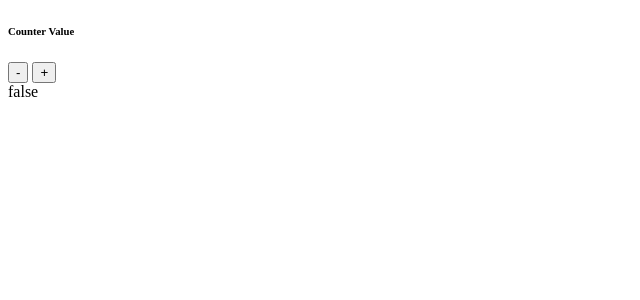
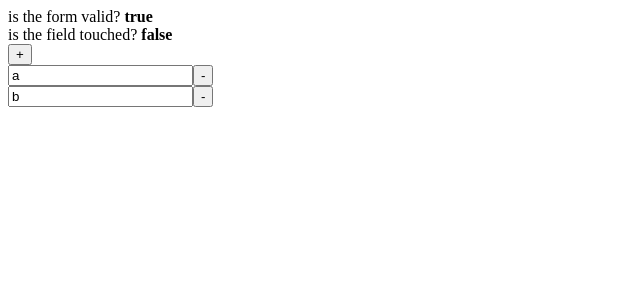
Before and after one commit to fernandosouza/angular-custom-field-demo, an Angular app: page / in a window 1280 px wide. Shown: the top 300 px of the page, without its empty margins (0-640 px from the left). Built offline with nearby package versions, Linux system fonts and the light colour scheme.

Commit message:
Finish demo

```diff
--- a/src/app/app.component.ts
+++ b/src/app/app.component.ts
@@ -3,10 +3,12 @@ import { Component } from '@angular/core';
 @Component({
   selector: 'app-root',
   template: `
+    <span>is the form valid? <b>{{ form.valid }}</b></span>
+    <br>
+    <span>is the field touched? <b>{{ field.touched | json }}</b></span>
     <form #form="ngForm" novalidade>
-      <app-counter-input name="counter" [max]="10" [min]="5" ngModel></app-counter-input>
+      <app-counter-input name="counter" #field="ngModel" [ngModel]="['a', 'b']"></app-counter-input>
     </form>
-    {{ form.valid }}
   `,
   styleUrls: ['./app.component.css']
 })
--- a/src/app/counter-input/counter-input.component.ts
+++ b/src/app/counter-input/counter-input.component.ts
@@ -1,26 +1,35 @@
-import { Component, OnInit, Input, forwardRef, OnChanges } from '@angular/core';
+import { Component, OnInit, Input, forwardRef, OnChanges, AfterViewChecked } from '@angular/core';
 import { ControlValueAccessor, NG_VALUE_ACCESSOR, NG_VALIDATORS, FormControl } from '@angular/forms';
 
-export function createCounterRangeValidator(max = 10, min = 0) {
-  return function validateCounterRange(c: FormControl) {
-    const err = {
-      rangeError: {
-        given: c.value,
-        max: max,
-        min: min
+export function allRequired(arr = []) {
+  if (arr.find(value => value === '') !== undefined) {
+    return {
+      requiredError: {
+        given: arr
       }
     };
-    return (c.value > +max || c.value < +min) ? err : null;
+  }
+  return null;
+}
+
+export function createCounterRangeValidator() {
+  return function validateCounterRange(c: FormControl) {
+    if (c.value === null) {
+      return null;
+    }
+    const err = allRequired(c.value);
+    return (c.value && err) ? err : null;
   };
 }
 
 @Component({
   selector: 'app-counter-input',
   template: `
-    <h6>Counter Value</h6>
-    <button (click)="decrement()">-</button>
-    {{counterValue}}
-    <button (click)="increment()">+</button>
+    <button (click)="addNewitem()">+</button>
+    <div *ngFor="let item of items; let i = index; trackBy: identify">
+      <input type="text" [ngModel]="items[i]" (blur)="propagateTouched()" (keyup)="keyup($event, i)" name="name{{i}}" />
+      <button (click)="remove(i)">-</button>
+    </div>
   `,
   styleUrls: [],
   providers: [
@@ -36,24 +45,21 @@ export function createCounterRangeValidator(max = 10, min = 0) {
     }
   ]
 })
-export class CounterInputComponent implements OnInit, ControlValueAccessor, OnChanges {
-  @Input() _counterValue = 0;
-  @Input() max;
-  @Input() min;
+export class CounterInputComponent implements ControlValueAccessor, OnInit {
+  @Input() items = [];
 
   validateFn: Function;
+  propagateChange = (_: any) => {};
+  propagateTouched = (_: any) => {};
 
   constructor() { }
 
   ngOnInit() {
+    this.validateFn = createCounterRangeValidator();
   }
 
-  propagateChange = (_: any) => {};
-
-  ngOnChanges(changes) {
-    if (changes.min || changes.max) {
-      this.validateFn = createCounterRangeValidator(this.max, this.min);
-    }
+  identify(index, item) {
+    return index;
   }
 
   validate(c: FormControl) {
@@ -61,33 +67,33 @@ export class CounterInputComponent implements OnInit, ControlValueAccessor, OnCh
   }
 
   writeValue(value: any): void {
-    if (value !== undefined) {
-      this.counterValue = value;
+    if (value) {
+      this.items = value;
     }
+  }
+
+  keyup($event, i) {
+    this.items[i] = $event.target.value;
+    this.propagateChange(this.items);
   }
 
   registerOnChange(fn: any): void {
     this.propagateChange = fn;
   }
 
-  registerOnTouched(fn: any): void {}
+  registerOnTouched(fn: any): void {
+    this.propagateTouched = fn;
+  }
 
   setDisabledState?(isDisabled: boolean): void {}
 
-  get counterValue(): number {
-    return this._counterValue;
+  addNewitem() {
+    this.items.push('');
+    this.propagateChange(this.items);
   }
 
-  set counterValue(value: number) {
-    this._counterValue = value;
-    this.propagateChange(this._counterValue);
-  }
-
-  increment() {
-    this.counterValue++;
-  }
-
-  decrement() {
-    this.counterValue--;
+  remove(i) {
+    this.items.splice(i, 1);
+    this.propagateChange(this.items);
   }
 }
```
